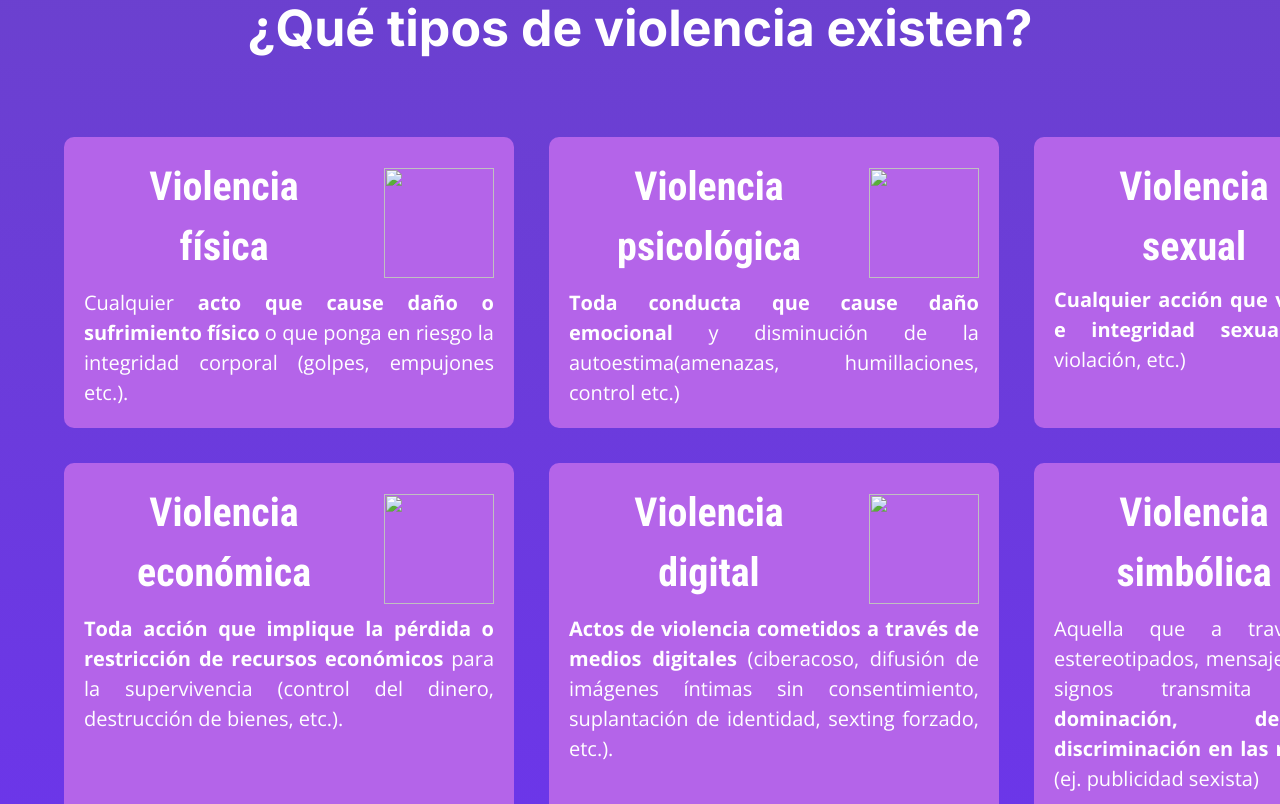
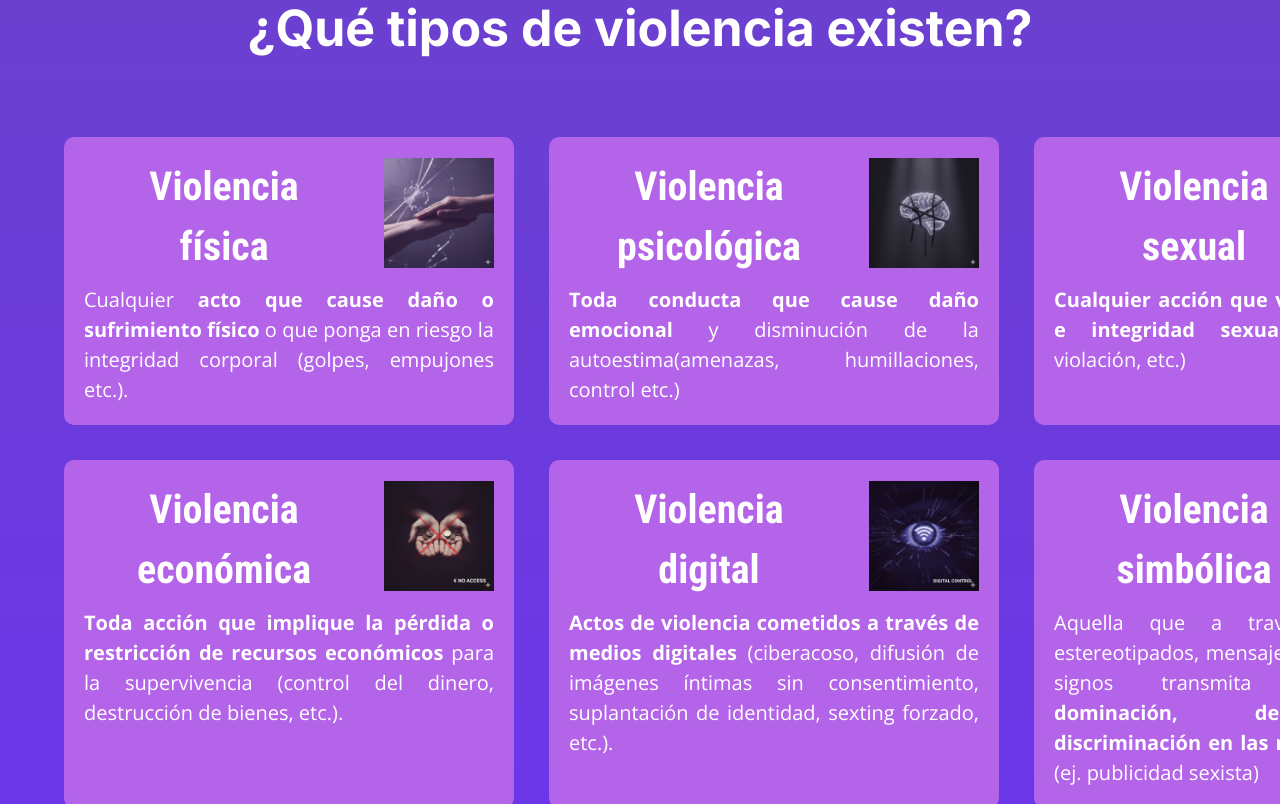
Before and after one commit to isma1f/violencia_genero, a plain HTML site: page 1-Que_es_la_violencia_de_genero.html in a window 1280 px wide. Shown: the part 449-1253 px from the top of the page. Drawn offline with nearby package versions, Linux system fonts and the light colour scheme; the site is published under a folder, as on GitHub Pages, so addresses that start at the root find nothing.

Commit message:
Update 1-Que_es_la_violencia_de_genero.html
solucion error imagenes

```diff
--- a/1-Que_es_la_violencia_de_genero.html
+++ b/1-Que_es_la_violencia_de_genero.html
@@ -39,14 +39,14 @@
             <div class="vfisica">
                 <h3>Violencia física</h3>
                 <br>
-                <img src="/imagenes/imagen_violencia_fisica.jpg" >
+                <img src="imagenes/imagen_violencia_fisica.jpg" >
                 <p>Cualquier <b>acto que cause daño o sufrimiento físico</b> o que ponga en riesgo la integridad corporal (golpes, empujones etc.).</p>
             </div>
 
             <div class="vpsicológica">
                 <h3>Violencia psicológica</h3>
                 <br>
-                <img src="/imagenes/imagen_violencia_psicologica.png" >
+                <img src="imagenes/imagen_violencia_psicologica.png" >
                 <p><b>Toda conducta que cause daño emocional</b> y disminución de la autoestima(amenazas, humillaciones, control  etc.)</p>
             </div>
 
@@ -60,21 +60,21 @@
             <div class="veconomica">
                 <h3>Violencia económica</h3>
                 <br>
-                <img src="/imagenes/imagen_violencia_economica.png" >
+                <img src="imagenes/imagen_violencia_economica.png" >
                 <P><b>Toda acción que implique la pérdida o restricción de recursos económicos</b> para la supervivencia (control del dinero, destrucción de bienes, etc.).</P>
             </div>
 
             <div class="vdigital">
                 <h3>Violencia digital</h3>
                 <br>
-                <img src="/imagenes/imagen_violencia_digital.png" >
+                <img src="imagenes/imagen_violencia_digital.png" >
                 <p><b>Actos de violencia cometidos a través de medios digitales</b> (ciberacoso, difusión de imágenes íntimas sin consentimiento, suplantación de identidad, sexting forzado, etc.).</p>
             </div>
 
             <div class="vsimbolica">
                 <h3>Violencia simbólica</h3>
                 <br>
-                <img src="/imagenes/imagen_violencia_simbolica.png" >
+                <img src="imagenes/imagen_violencia_simbolica.png" >
                 <p>Aquella que a través de patrones estereotipados, mensajes, valores, íconos o signos transmita y reproduzca <b>dominación, desigualdad y discriminación en las relaciones sociales </b>(ej. publicidad sexista)</p>
             </div>
 
```
